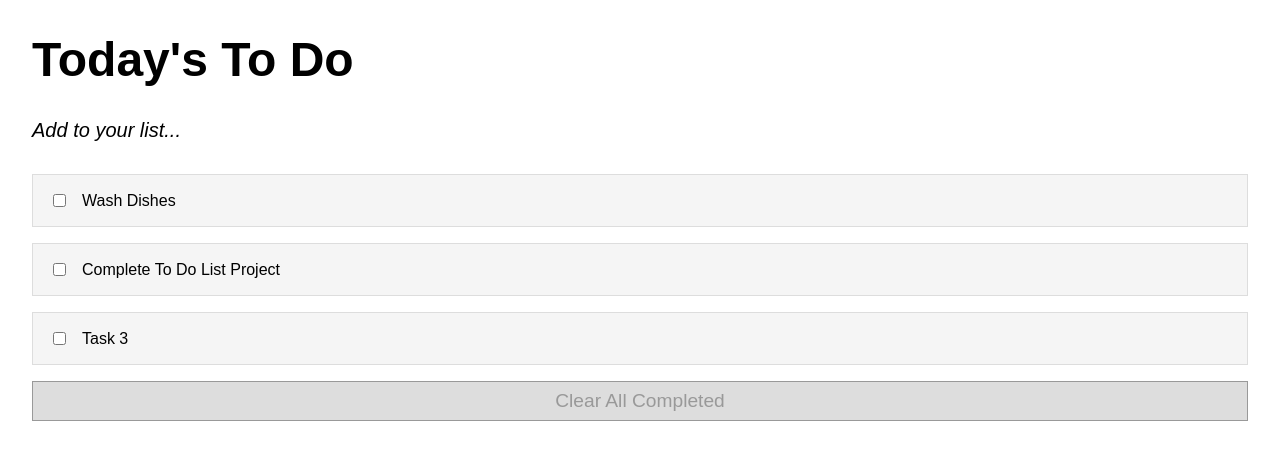
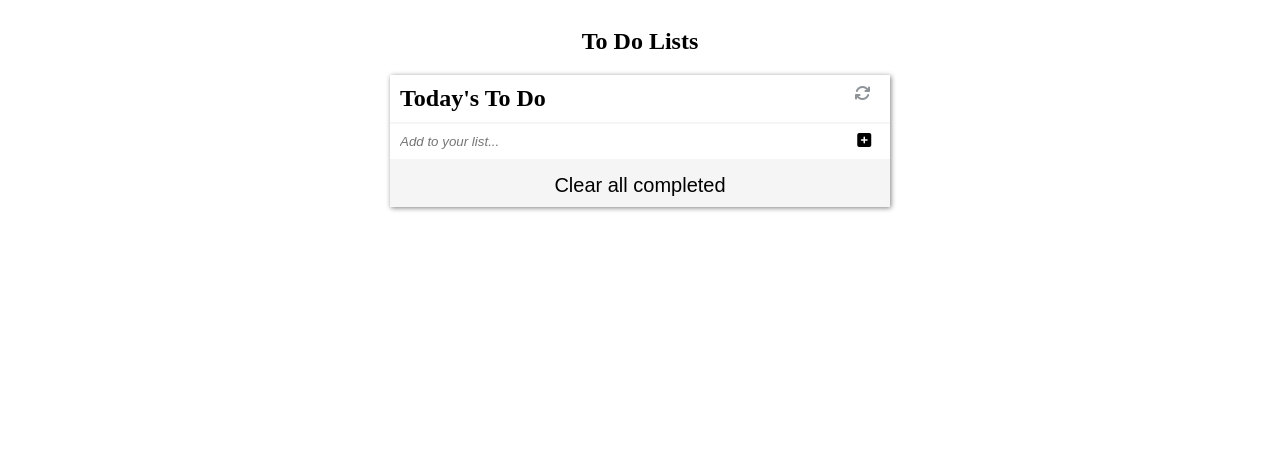
Before and after one commit to TaiwoEnoch/Todo_List, a website built with webpack: page src/index.html in a window 1280 px wide. Built offline with nearby package versions, Linux system fonts and the light colour scheme.

Commit message:
Implement add and remove function

```diff
--- a/src/index.css
+++ b/src/index.css
@@ -1,63 +1,159 @@
-body {
-  font-family: sans-serif;
-  margin: 0.5rem auto;
-  padding: 0;
+h1 {
+  text-align: center;
 }
 
-h1 {
-  font-size: 3rem;
-  margin-top: 2rem;
-  margin-left: 2rem;
+section {
+  width: 100%;
+  display: flex;
+  flex-direction: column;
+  align-items: center;
 }
 
-p {
-  margin: 2rem;
-  font-size: 20px;
+h2 {
+  margin: 0;
+  padding: 2%;
+  background-color: white;
 }
 
-#task-list {
-  margin: 0.5rem auto;
-  width: 95%;
+button {
+  background-color: transparent;
+  border: none;
 }
 
-ul {
-  list-style-type: none;
-  margin: 0;
-  padding: 0;
+.container {
+  width: 100%;
+  max-width: 500px;
+  display: flex;
+  flex-direction: column;
+  align-items: center;
 }
 
-li {
-  display: flex;
-  align-items: center;
-  background-color: #f5f5f5;
-  border: 1px solid #ddd;
-  padding: 1rem;
-  margin-bottom: 1rem;
+.todolist-container {
+  width: 100%;
+  background-color: whitesmoke;
+  display: grid;
+  grid-template-columns: 1fr;
+  row-gap: 2px;
+  box-shadow: 1px 1px 5px gray;
 }
 
-input[type="checkbox"] {
-  margin-right: 1rem;
+.icon {
+  width: 16px;
+  width: 15px;
+  padding-left: 5%;
 }
 
-#clear-all {
-  text-align: center;
-  display: block;
-  font-size: 1.2rem;
-  padding: 0.5rem 1rem;
-  background-color: #f5f5f5;
-  border: 1px solid #ddd;
-  cursor: pointer;
-  width: 95%;
-  margin: 0.5rem auto;
+.input-icon {
+  width: 100%;
+  margin-bottom: 1px;
+  background-color: white;
 }
 
-#clear-all:hover {
-  background-color: #ddd;
+.icon1 {
+  float: right;
+  color: rgb(142, 147, 151);
+  cursor: pointer;
+  font-size: medium;
+  padding-right: 2%;
 }
 
-#clear-all:disabled {
-  cursor: default;
-  background-color: #ddd;
-  color: #999;
-  border-color: #999;
+.task {
+  background-color: white;
+  display: flex;
+  padding: 3%;
 }
+
+.todo-list {
+  padding: 0;
+  margin: 0;
+  list-style: none;
+  display: grid;
+  grid-template-columns: 1fr;
+  background-color: whitesmoke;
+  row-gap: 2px;
+}
+
+.todo-input {
+  width: 85%;
+  border: none;
+  padding: 10px;
+  background-color: white;
+  cursor: pointer;
+  margin: 0;
+  box-sizing: border-box;
+}
+
+.todo-input:focus {
+  outline: none;
+  border: 2px solid rgb(103, 160, 11);
+}
+
+input::placeholder {
+  font-style: italic;
+}
+
+.task-check {
+  margin-right: 2%;
+}
+
+.list {
+  padding: 0;
+  margin: 0;
+  list-style: none;
+  display: grid;
+  grid-template-columns: 1fr;
+  background-color: whitesmoke;
+  row-gap: 2px;
+}
+
+.clearer {
+  padding: 2%;
+  cursor: pointer;
+  font-size: 20px;
+  font-weight: lighter;
+}
+
+.clear-container {
+  text-align: center;
+}
+
+.drag {
+  margin-left: 8px;
+  cursor: move;
+  color: gray;
+  font-size: 18px;
+}
+
+.drag:active {
+  cursor: grabbing;
+}
+
+.task-text {
+  border: none;
+  box-sizing: border-box;
+  width: 100%;
+  font-family: 'Roboto', sans-serif;
+  font-weight: 600;
+}
+
+.task-text:focus {
+  outline: none;
+}
+
+#taskForm {
+  display: flex;
+  flex-wrap: nowrap;
+}
+
+#taskSubmit {
+  font-size: 16px;
+  width: 20%;
+  background-color: white;
+  margin: 0;
+  cursor: pointer;
+  padding-left: 10%;
+}
+
+.completed {
+  text-decoration: line-through;
+}
--- a/src/index.html
+++ b/src/index.html
@@ -4,13 +4,27 @@
     <meta charset="UTF-8">
     <meta http-equiv="X-UA-Compatible" content="IE=edge">
     <meta name="viewport" content="width=device-width, initial-scale=1.0">
-    <title>Document</title>
+    <title>Todo List</title>
+    <script src="https://kit.fontawesome.com/845ab240d8.js" crossorigin="anonymous"></script>
 </head>
 <body>
-    <h1>Today's To Do</h1>
-    <p><i>Add to your list...</i></p>
-    <div id="task-list"></div>
-    <button id="clear-all" disabled>Clear All Completed</button>
-   <script src="main.js"></script>
+  <section>
+    <div class="container">
+        <header>
+            <h1>To Do Lists</h1>
+        </header>
+        <div class="todolist-container">
+            <h2>Today's To Do<i class="fas fa-sync icon1"></i></h2>
+            <form id="taskForm" action="POST" class="input-icon">
+                <input class="todo-input" type="text" name="New Task" id="newTask" placeholder="Add to your list..." required>
+                <button id="taskSubmit" type="submit"><i class="fas fa-plus-square icon"></i></button>
+            </form>
+            <ul class="todo-list"></ul>
+            <div class="clear-container">
+                <button class="clearer" type="button">Clear all completed</button>
+            </div>
+        </div>
+    </div>
+  </section>
 </body>
 </html>
--- a/src/index.js
+++ b/src/index.js
@@ -1,53 +1,3 @@
+import * as task from './populate.js';
+import * as stat from './status.js';
 import './index.css';
-
-const tasks = [
-  {
-    description: 'Wash Dishes',
-    completed: false,
-    index: 1,
-  },
-  {
-    description: 'Complete To Do List Project',
-    completed: false,
-    index: 2,
-  },
-  {
-    description: 'Task 3',
-    completed: false,
-    index: 3,
-  },
-];
-
-function renderTaskList() {
-  const taskList = document.getElementById('task-list');
-  taskList.innerHTML = '';
-  tasks.forEach((task) => {
-    const listItem = document.createElement('li');
-
-    const checkbox = document.createElement('input');
-    checkbox.type = 'checkbox';
-    checkbox.checked = task.completed;
-    checkbox.addEventListener('change', (event) => {
-      task.completed = event.target.checked;
-    });
-    listItem.appendChild(checkbox);
-
-    const description = document.createElement('span');
-    description.innerText = task.description;
-    if (task.completed) {
-      description.classList.add('completed');
-    }
-    listItem.appendChild(description);
-
-    taskList.appendChild(listItem);
-  });
-}
-
-function checkAllCompleted() {
-  const allCompleted = tasks.every((task) => task.completed);
-  const clearAllButton = document.getElementById('clear-all');
-  clearAllButton.disabled = !allCompleted;
-}
-
-renderTaskList();
-checkAllCompleted();
--- /dev/null
+++ b/src/populate.js
@@ -0,0 +1,21 @@
+import { saveLocal } from './status.js';
+
+export function add(list) {
+  list.push({ description: document.querySelector('#newTask').value, isCompleted: false, index: list.length + 1 });
+  document.querySelector('#newTask').value = '';
+  saveLocal(list);
+}
+
+export function updateIndex(list) {
+  let i = 1;
+  list.forEach((elem) => {
+    elem.index = i;
+    i += 1;
+  });
+}
+
+export function removeDone(list) {
+  list = list.filter((elem) => elem.isCompleted === false);
+  updateIndex(list);
+  saveLocal(list);
+}
--- /dev/null
+++ b/src/print.js
@@ -0,0 +1,6 @@
+/* eslint-disable*/
+export default function printMe() {
+  if (typeof console !== 'undefined') {
+    console.log('Some debug information');
+  }
+}
--- /dev/null
+++ b/src/status.js
@@ -0,0 +1,12 @@
+export function saveLocal(list) {
+  window.localStorage.setItem('localTasks', JSON.stringify(list));
+}
+
+export function status(elem, list) {
+  list.forEach((task) => {
+    if (task === elem) {
+      task.isCompleted = !task.isCompleted;
+    }
+  });
+  saveLocal(list);
+}
```
Also changed, not shown: dist/index.html, dist/main.js.
